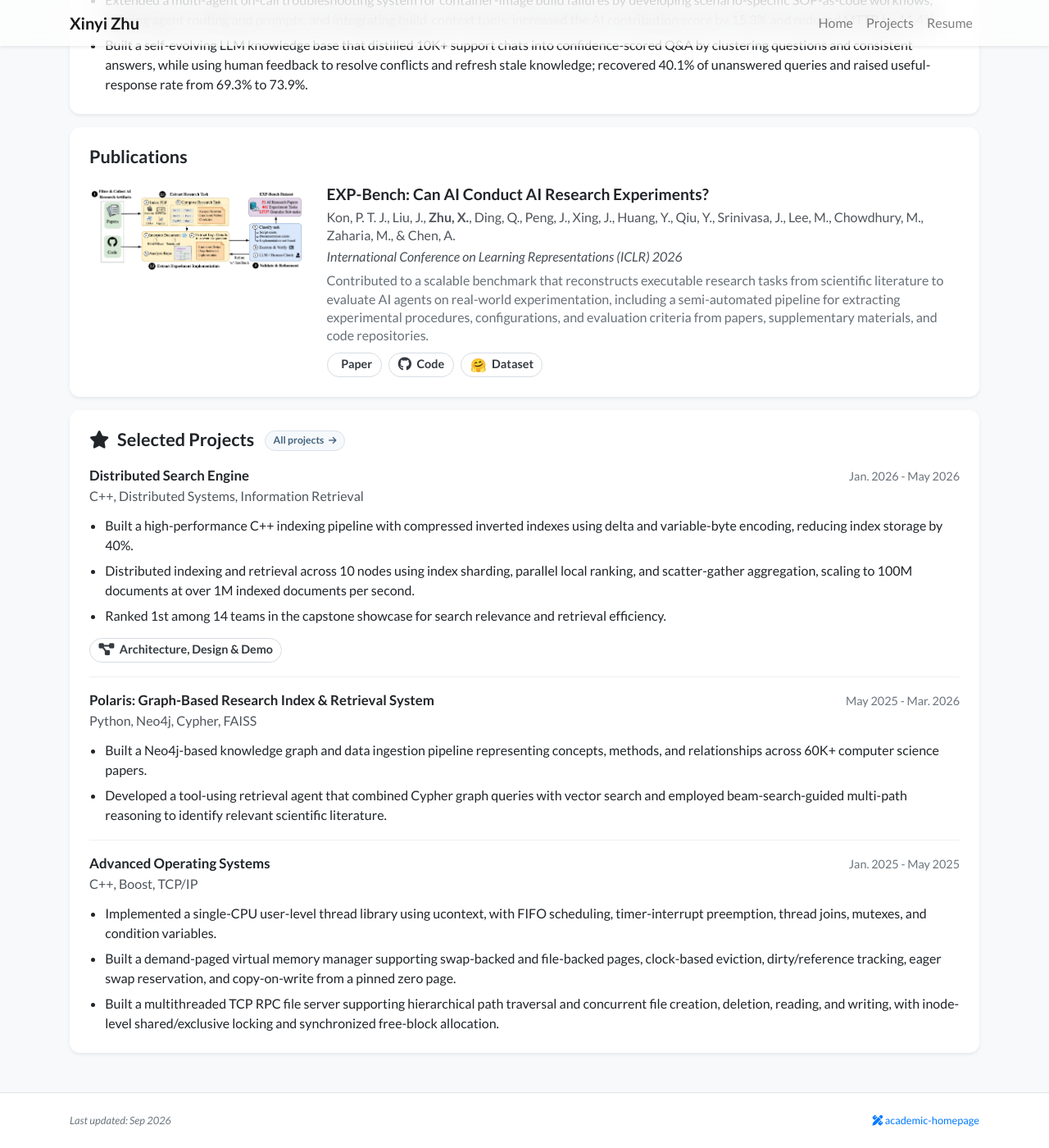
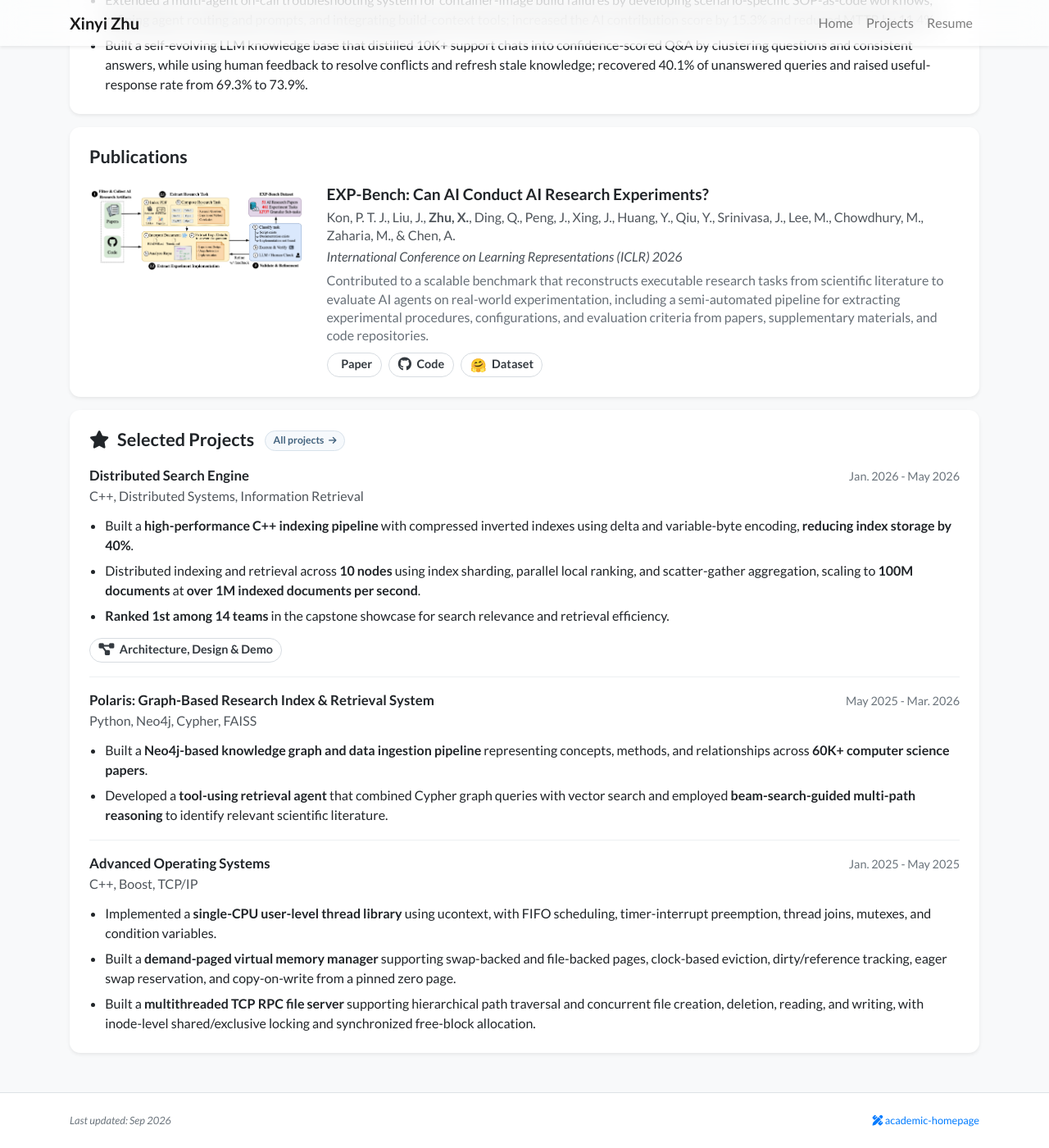
Before and after one commit to yiliazhuxyxy/yiliazhuxyxy.github.io, a Jekyll site: the page built from index_layout2.html, in a window 1280 px wide and 1400 px high, scrolled down 1313 px. Shown: the whole window at 82% size. Built offline with Jekyll 4.4.1, drawn with Linux system fonts in a browser that asks for light colours; nearby versions of some CDN libraries; a style sheet for code colours, icons or effects is not loaded.

Commit message:
Highlight key project contributions

```diff
--- a/_data/profile.yml
+++ b/_data/profile.yml
@@ -86,16 +86,16 @@ projects:
     selected: true
     presentation: /output/pdf/the-ranking-hat-project.pdf
     details:
-      - Built a high-performance C++ indexing pipeline with compressed inverted indexes using delta and variable-byte encoding, reducing index storage by 40%.
-      - Distributed indexing and retrieval across 10 nodes using index sharding, parallel local ranking, and scatter-gather aggregation, scaling to 100M documents at over 1M indexed documents per second.
-      - Ranked 1st among 14 teams in the capstone showcase for search relevance and retrieval efficiency.
+      - Built a <strong>high-performance C++ indexing pipeline</strong> with compressed inverted indexes using delta and variable-byte encoding, <strong>reducing index storage by 40%</strong>.
+      - Distributed indexing and retrieval across <strong>10 nodes</strong> using index sharding, parallel local ranking, and scatter-gather aggregation, scaling to <strong>100M documents</strong> at <strong>over 1M indexed documents per second</strong>.
+      - <strong>Ranked 1st among 14 teams</strong> in the capstone showcase for search relevance and retrieval efficiency.
   - name: "Polaris: Graph-Based Research Index & Retrieval System"
     tech: Python, Neo4j, Cypher, FAISS
     date: May 2025 - Mar. 2026
     selected: true
     details:
-      - Built a Neo4j-based knowledge graph and data ingestion pipeline representing concepts, methods, and relationships across 60K+ computer science papers.
-      - Developed a tool-using retrieval agent that combined Cypher graph queries with vector search and employed beam-search-guided multi-path reasoning to identify relevant scientific literature.
+      - Built a <strong>Neo4j-based knowledge graph and data ingestion pipeline</strong> representing concepts, methods, and relationships across <strong>60K+ computer science papers</strong>.
+      - Developed a <strong>tool-using retrieval agent</strong> that combined Cypher graph queries with vector search and employed <strong>beam-search-guided multi-path reasoning</strong> to identify relevant scientific literature.
   - name: Open-domain Scientific Claim Verification
     tech: Programmer · MultiVerS, LoRA, PICO, Biomedical NLP
     date: Sep. 2025 - Dec. 2025
@@ -104,23 +104,23 @@ projects:
     presentation_label: "Architecture, Design & Results"
     code: https://github.com/ping-haonan/MultiVerS-PICO
     details:
-      - Enhanced MultiVerS with parameter-efficient LoRA fine-tuning and PICO-augmented inputs for biomedical claim verification.
-      - Improved sentence-level rationale extraction on SciFact-Open, achieving 11.52% precision, 5.62% recall, and 7.56% F1 gains.
+      - Enhanced MultiVerS with <strong>parameter-efficient LoRA fine-tuning</strong> and <strong>PICO-augmented inputs</strong> for biomedical claim verification.
+      - Improved sentence-level rationale extraction on SciFact-Open, achieving <strong>11.52% precision</strong>, <strong>5.62% recall</strong>, and <strong>7.56% F1 gains</strong>.
   - name: GPT Reproduction
     tech: Programmer · GPT-style Decoder, FineWeb, SmolTalk
     date: Oct. 2025 - Nov. 2025
     selected: false
     details:
-      - Implemented a GPT-style decoder model with 60M parameters and conducted pretraining on the FineWeb dataset, followed by supervised fine-tuning on SmolTalk to enable dialogue capability.
-      - Achieved a basic chatbot capable of coherent dialogue after 15-hour pretraining and 4-hour fine-tuning.
+      - Implemented a <strong>GPT-style decoder model with 60M parameters</strong> and conducted pretraining on the FineWeb dataset, followed by supervised fine-tuning on SmolTalk to enable dialogue capability.
+      - Achieved a basic chatbot capable of coherent dialogue after <strong>15-hour pretraining</strong> and <strong>4-hour fine-tuning</strong>.
   - name: Advanced Operating Systems
     tech: C++, Boost, TCP/IP
     date: Jan. 2025 - May 2025
     selected: true
     details:
-      - Implemented a single-CPU user-level thread library using ucontext, with FIFO scheduling, timer-interrupt preemption, thread joins, mutexes, and condition variables.
-      - Built a demand-paged virtual memory manager supporting swap-backed and file-backed pages, clock-based eviction, dirty/reference tracking, eager swap reservation, and copy-on-write from a pinned zero page.
-      - Built a multithreaded TCP RPC file server supporting hierarchical path traversal and concurrent file creation, deletion, reading, and writing, with inode-level shared/exclusive locking and synchronized free-block allocation.
+      - Implemented a <strong>single-CPU user-level thread library</strong> using ucontext, with FIFO scheduling, timer-interrupt preemption, thread joins, mutexes, and condition variables.
+      - Built a <strong>demand-paged virtual memory manager</strong> supporting swap-backed and file-backed pages, clock-based eviction, dirty/reference tracking, eager swap reservation, and copy-on-write from a pinned zero page.
+      - Built a <strong>multithreaded TCP RPC file server</strong> supporting hierarchical path traversal and concurrent file creation, deletion, reading, and writing, with inode-level shared/exclusive locking and synchronized free-block allocation.
   - name: Evaluating Scalable RL Alternatives to Q-Learning in Soar
     tech: "Student Research Assistant · Explore CS Research Program, University of Michigan · Advisor: Dr. Robert Wray"
     date: Nov. 2024 - May 2025
@@ -130,6 +130,6 @@ projects:
     code: https://github.com/Center-for-Integrated-Cognition/hybrid-discrete-continuous-RL
     video: https://www.youtube.com/watch?v=wS2sKQ1Quu8
     details:
-      - Implemented DQN/PPO/A2C variants for symbolic-continuous integration in the Soar architecture.
-      - Evaluated performance across environments (CartPole and LunarLander), identifying effects of environment complexity and state discretization.
-      - Presented at the 45th Soar Workshop.
+      - Implemented <strong>DQN/PPO/A2C variants</strong> for symbolic-continuous integration in the Soar architecture.
+      - Evaluated performance across <strong>CartPole and LunarLander</strong>, identifying effects of environment complexity and state discretization.
+      - Presented at the <strong>45th Soar Workshop</strong>.
```
